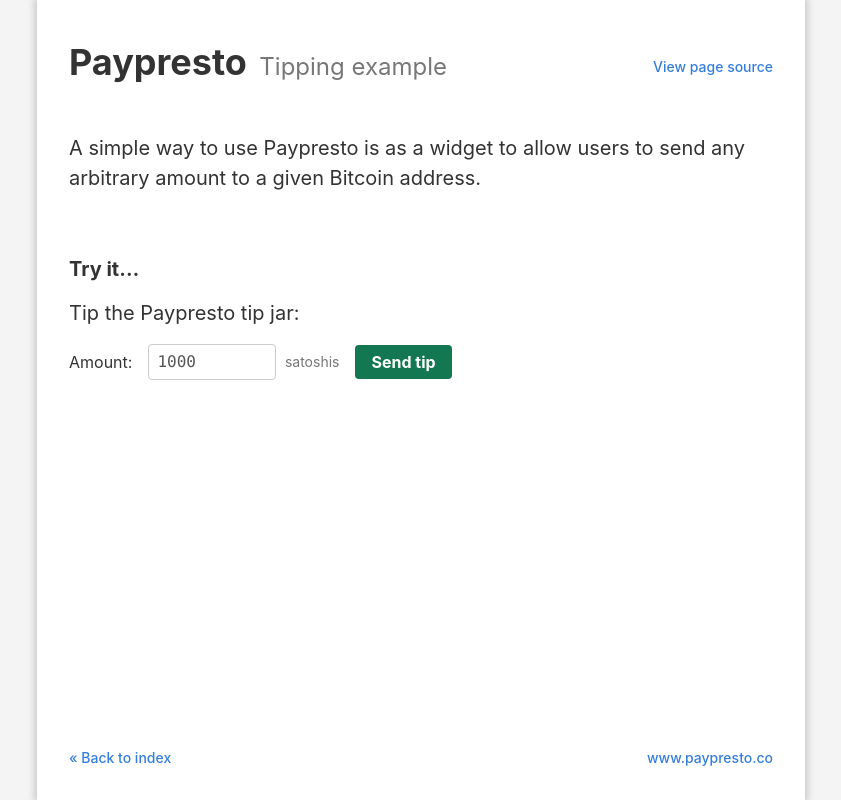
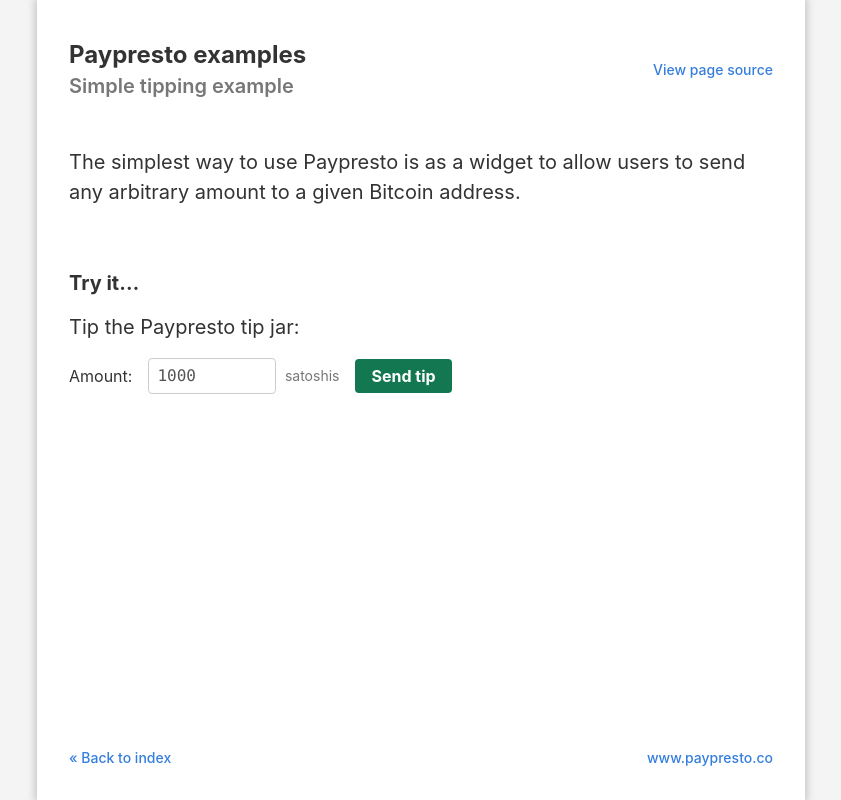
Before and after one commit to libitx/paypresto-examples, a website: page examples/vanilla.tipping.html in a window 1280 px wide. Shown: the whole page, without its empty margins (219-1060 px from the left). Drawn offline with nearby package versions, Linux system fonts and the light colour scheme; a script that the page names is missing.

Commit message:
Tweaks to tipping example.

```diff
--- a/examples/vanilla.tipping.html
+++ b/examples/vanilla.tipping.html
@@ -5,10 +5,12 @@
   <meta name="viewport" content="width=device-width, initial-scale=1.0">
   <title>Document</title>
   <link rel="stylesheet"
-    href="https://cdnjs.cloudflare.com/ajax/libs/tachyons/4.11.1/tachyons.min.css"
+    href="//cdnjs.cloudflare.com/ajax/libs/tachyons/4.11.1/tachyons.min.css"
     integrity="sha512-d0v474klOFSF7qD9WDvyRxAvXaWSxCHDZdnBSZQjo8BpVr6vpjwAgqetpqkKP38DzlOzdVPaLVnzzW1Ba8wB9w=="
     crossorigin="anonymous" />
-  <script src="//unpkg.com/bsv@^2.0.4"></script>
+
+  <!-- Require Paypresto and its dependencies -->
+  <script src="//unpkg.com/bsv"></script>
   <script src="//unpkg.com/txforge"></script>
   <script src="//unpkg.com/paypresto.js"></script>
 
@@ -41,7 +43,7 @@
         // Create the Paypresto payment instance
         const payment = Presto.create({
           description: 'Tipping example payment',
-          outputs: [{ to: '1CBTGrChDDGsewF1eAV6FQyxRaSXRvUT7o', satoshis }]
+          outputs: [{ to: tipAddress, satoshis }]
         })
 
         // Events
@@ -70,15 +72,15 @@
 </head>
 <body class="sans-serif dark-gray bg-near-white">
   <div class="flex flex-column justify-start min-vh-100 mw7 center pa3 pa4-ns bg-white shadow-2">
-    <header class="mt2 mb4 flex items-end justify-between">
-      <h1 class="mv0 f2 lh-title">
-        <span>Paypresto</span>
-        <span class="pl1 f3 fw4 gray">Tipping example</span>
-      </h1>
-      <div class="pb2 f6 lh-copy">
+    <header class="mt2 mb4 flex items-center justify-between">
+      <div class="pr2">
+        <h1 class="mt0 mb1 f3 lh-title">Paypresto examples</h1>
+        <h2 class="mv0 db f4 lh-title fw6 gray">Simple tipping example</h2>
+      </div>
+      <div class="pl2">
         <a href="https://github.com/libitx/paypresto-examples/blob/master/examples/vanilla.tipping.html"
           target="_blank"
-          class="link fw5 blue hover-hot-pink">
+          class="link f6 lh-copy fw5 blue hover-hot-pink">
           View page source
         </a>
       </div>
@@ -86,16 +88,16 @@
 
     <main>
       <p class="mv3 measure-wide f4 lh-copy">
-        A simple way to use Paypresto is as a widget to allow users to send any
-        arbitrary amount to a given Bitcoin address.
+        The simplest way to use Paypresto is as a widget to allow users to send
+        any arbitrary amount to a given Bitcoin address.
       </p>
-      <h2 class="mt5 mb3 f4 lh-title">Try it&hellip;</h2>
+
+      <h3 class="mt5 mb3 f4 lh-title">Try it&hellip;</h3>
+
       <p class="mv3 measure-wide f4 lh-copy">Tip the Paypresto tip jar:</p>
+
       <div class="mv3 flex items-center">
-        <label for="tip-field"
-          class="pr3 f5">
-          Amount:
-        </label>
+        <label for="tip-field" class="pr3 f5">Amount:</label>
         <div>
           <input id="tip-field"
             class="input-reset w4 pa2 code mid-gray bg-white ba b--moon-gray br2"
@@ -113,6 +115,7 @@
         </div>
       </div>
 
+      <!-- The Paypresto widget will be mounted here -->
       <div id="paypresto" class="mv4"></div>
     </main>
 
```
Also changed, not shown: index.html (+2 -5 lines).
